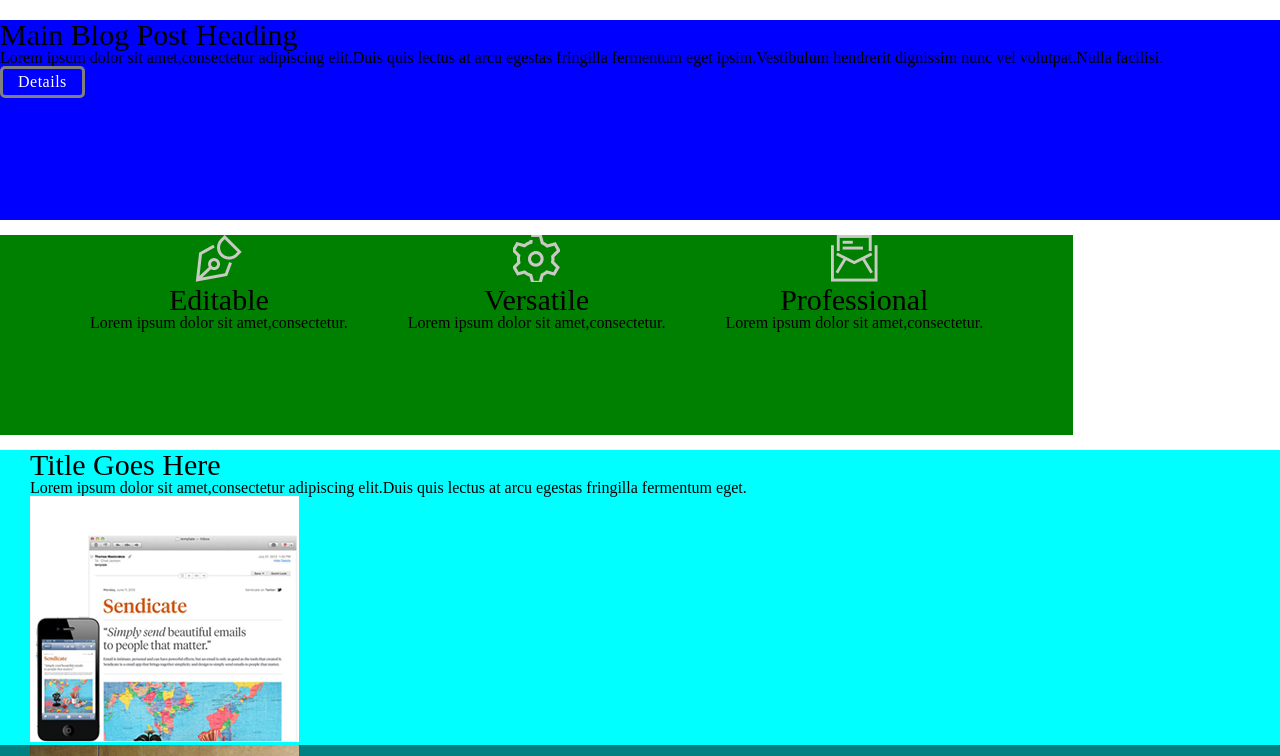
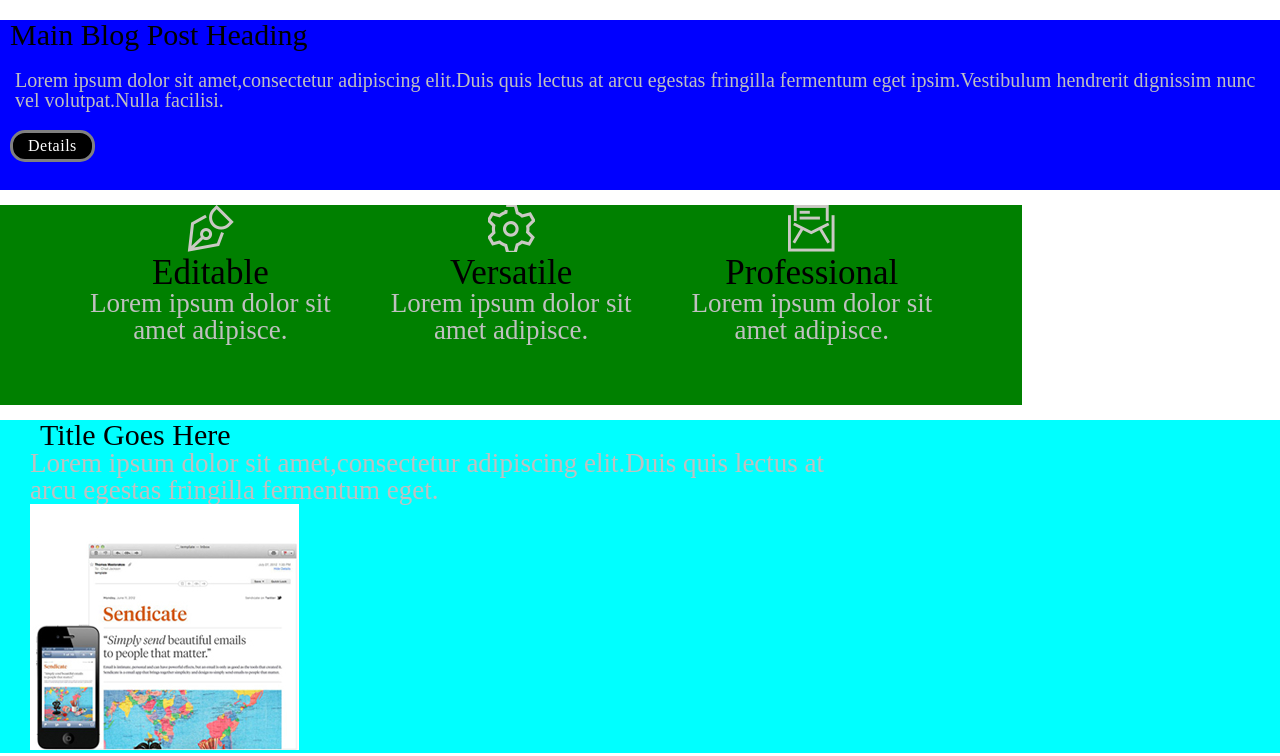
Before and after one commit to vamuigua/gnome-front-end-development, a plain HTML site: page GNOME.html in a window 1280 px wide. Shown: the part 670-1426 px from the top of the page. Drawn offline with Linux system fonts and the light colour scheme.

Commit message:
Forth commit

```diff
--- a/GNOME.html
+++ b/GNOME.html
@@ -32,7 +32,9 @@
 <h2 class = "topography">
   Main Blog Post Heading
 </h2>
-<p>Lorem ipsum dolor sit amet,consectetur adipiscing elit.Duis quis lectus at arcu egestas fringilla fermentum eget ipsim.Vestibulum hendrerit dignissim nunc vel volutpat.Nulla facilisi.</p>
+<p class="big">
+  Lorem ipsum dolor sit amet,consectetur adipiscing elit.Duis quis lectus at arcu egestas fringilla fermentum eget ipsim.Vestibulum hendrerit dignissim nunc vel volutpat.Nulla facilisi.
+</p>
   <a class="btn btn-alt">Details</a>
 </section>
 
@@ -43,30 +45,36 @@
 <!--EDITABLE-->
   <section class="col-1-3">
 <img src= "assets/images/logo_editable.png">
-<h5 class = "topography">
+<h5 class = "topography-2">
   Editable
 </h5>
-<p>Lorem ipsum dolor sit amet,consectetur.</p>
+<p class="bigger">
+  Lorem ipsum dolor sit<br> amet adipisce.
+</p>
 </section><!--
 
   VERSATILE
 
 --><section class="col-1-3">
 <img src= "assets/images/logo_versatile.png">
-<h5 class = "topography">
+<h5 class = "topography-2">
   Versatile
 </h5>
-<p>Lorem ipsum dolor sit amet,consectetur. </p>
+<p class="bigger">
+  Lorem ipsum dolor sit<br>amet adipisce.
+</p>
 </section><!--
 
    PRO
 
  --><section class="col-1-3">
 <img src= "assets/images/logo_pro.png">
-<h5 class = "topography">
+<h5 class = "topography-2">
   Professional
 </h5>
-<p>Lorem ipsum dolor sit amet,consectetur.</p>
+<p class="bigger">
+  Lorem ipsum dolor sit<br>amet adipisce.
+</p>
 </section>
 
 </div>
@@ -83,7 +91,9 @@
 <h5 class = "topography">
   Title Goes Here
 </h5>
-<p>Lorem ipsum dolor sit amet,consectetur adipiscing elit.Duis quis lectus at arcu egestas fringilla fermentum eget.</p>
+<p class="bigger">
+  Lorem ipsum dolor sit amet,consectetur adipiscing elit.Duis quis lectus at arcu egestas fringilla fermentum eget.
+</p>
 </div><!--
 
 --><aside class="image-right-col-1-3">
@@ -108,7 +118,9 @@
 <h5 class = "topography">
   Title Goes here
 </h5>
-<p>Lorem ipsum dolor sit amet,consectetur adipiscing elit.Duis quis lectus at arcu egestas fringilla fermentum eget.</p>
+<p class="bigger">
+  Lorem ipsum dolor sit amet,consectetur adipiscing elit.Duis quis lectus at arcu egestas fringilla fermentum eget.
+</p>
 </div>
 </aside>
 
@@ -125,7 +137,9 @@ Ad space <br> 600 x 120px
 <h5 class = "head">
   Title here
 </h5>
-<p>Lorem ipsum dolor sit amet,consectetur adipiscing elit.Duis quis lectus at arcu egestas fringilla fermentum eget ipsim.Vestibulum hendrerit dignissim nunc vel volutpat.Nulla facilisi.</p>
+<p "bigger">
+  Lorem ipsum dolor sit amet,consectetur adipiscing elit.Duis quis lectus at arcu egestas fringilla fermentum eget ipsim.Vestibulum hendrerit dignissim nunc vel volutpat.Nulla facilisi.
+</p>
 </section>
 
 <!--FOOTER-->
--- a/assets/stylesheets/main.css
+++ b/assets/stylesheets/main.css
@@ -59,16 +59,12 @@ background-color: #00ffff
 .grid-2{
 padding-left:30px;
 padding-right:30px;
+margin-bottom: 15px;
 }
 
 .write-left-col-2-3{
 width: 66.66%;
 float:
-}
-
-.topography{
-color: black;
-font-size: 30px;
 }
 
 .image-right-col-1-3{
@@ -89,6 +85,7 @@ float:
 .grid-3{
   padding-left:30px;
   padding-right:30px;
+  margin-bottom: 15px;
 }
 .image-left-col-1-3{}
 .write-right-col-2-3{}
@@ -99,6 +96,7 @@ float:
 .topography{
   color: black;
   font-size: 30px;
+  padding-left: 10px;
 }
 
 /*
@@ -127,6 +125,7 @@ row
 */
 .row{
   background-color: green;
+  background-position: center;
 margin-bottom: 15px;
 text-align: center;
 height:200px;
@@ -161,34 +160,34 @@ a{
   color: silver;
 }
 
-.topography h2,h5 {
-  colour:red;
-}
+
 /*
   ========================================
   Buttons
   ========================================
 */
 .btn {
-  border-radius: 5px;
+  border-radius: 15px;
   color: #fff;
   cursor: pointer;
   display: inline-block;
   font-weight: 400;
   letter-spacing: .5px;
-  margin: 0;
+  margin-left: 10px;
+  margin-top: 20px;
   text-transform:
 }
 .btn-default {
   border: 0;
-  background: #ff00ff;
+  background:black;
   padding: 11px 30px;
   font-size: 30px;
 }
 .btn-default:hover {
-  background: #77a198;
+  background:black;
 }
 .btn-alt {
+  background-color: black;
   border: 3px solid grey;
   padding: 5px 15px;
 }
@@ -236,6 +235,7 @@ margin-top:0;
   padding-top: 44px;
   text-align: center;
   background-color: grey;
+  margin-top: 10px;
 }
 .primary-footer small {
   font-weight: 400;
@@ -247,7 +247,14 @@ BLOG POST
 .blog{
   background-color: blue;
 margin-bottom: 15px;
-height:200px;
+height:170px;
+}
+
+.big{
+  font-size: 20px;
+  color: silver;
+  margin-top: 20px;
+  padding-left: 15px;
 }
 
 /*
@@ -260,6 +267,8 @@ ADVERT
 background-color: green;
 color:white;
 font-size: 30px;
+margin-top: 20px;
+margin-bottom: 20px;
 }
 
 /*
@@ -273,3 +282,16 @@ PARAGRAPH
   font-size: 20px;
 
 }
+
+/*
+EDITABLE VERSATILE PROFESSIONAL
+*/
+.topography-2{
+  font-size:35px;
+  color:black;
+}
+
+.bigger{
+  font-size:27px;
+ color: silver;
+}
```
